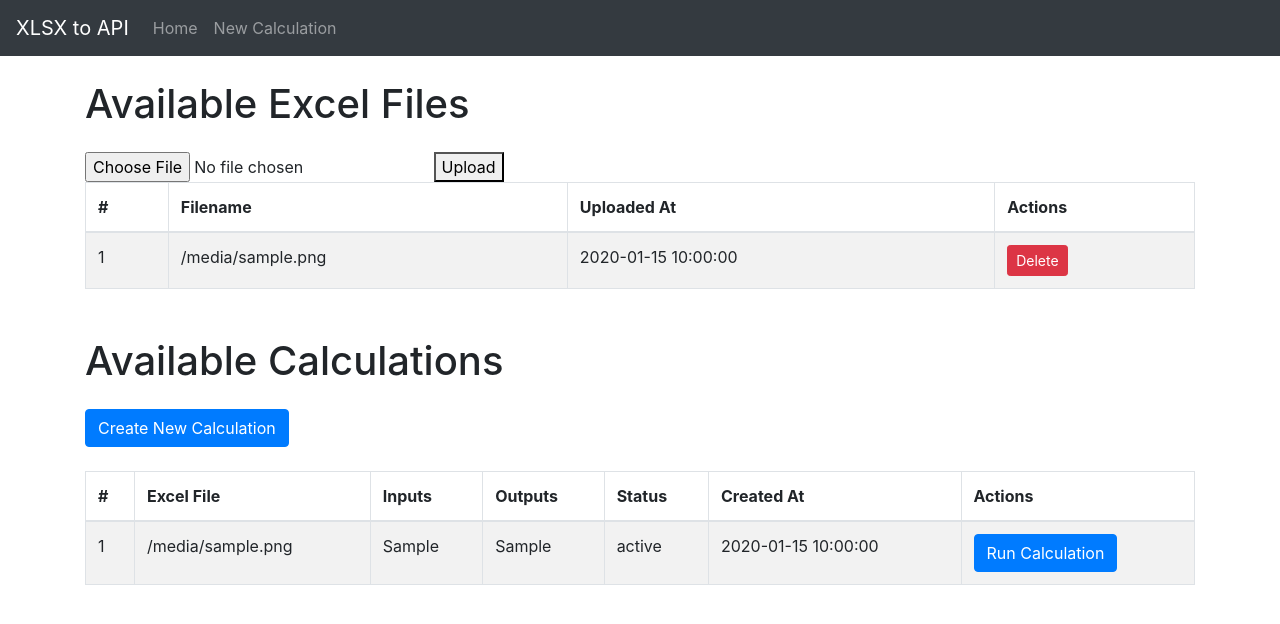
After one commit to jonathanhoss/excel_to_api, a Python web app: template app/templates/home.html in a window 1280 px wide. The commit adds this page. Shown: the top 624 px of the page. Run offline with Jinja, Linux system fonts and the light colour scheme; the template is opened without the code that fills it: most values are stand-ins (such as "Sample title", 1, 10 or a date in 2020); some libraries are stand-ins or nearby versions.

Commit message:
working mvp

```diff
--- a/app/models.py
+++ b/app/models.py
@@ -60,7 +60,9 @@ class ExcelFile(db.Model):
     )
 
     # Adding back_populates for the relationship with Calculations
-    calculations = db.relationship("Calculation", back_populates="excel_file")
+    calculations = db.relationship(
+        "Calculation", back_populates="excel_file", cascade="all, delete-orphan"
+    )
 
     def __repr__(self):
         return f"<ExcelFile {self.filename}>"
--- a/app/templates/base.html
+++ b/app/templates/base.html
@@ -1,6 +1,40 @@
-<h1>Hello World</h1>
+<!DOCTYPE html>
+<html lang="en">
+<head>
+    <meta charset="UTF-8">
+    <meta name="viewport" content="width=device-width, initial-scale=1.0">
+    <title>{% block title %}Excel to API{% endblock %}</title>
+    <link href="https://stackpath.bootstrapcdn.com/bootstrap/4.3.1/css/bootstrap.min.css" rel="stylesheet">
+</head>
+<body>
 
-<form method="POST" action="/upload" enctype="multipart/form-data">
-    <input type="file" name="file">
-    <button type="submit">Upload</button>
-</form>
+    <!-- Top Navigation Bar -->
+    <nav class="navbar navbar-expand-lg navbar-dark bg-dark">
+        <a class="navbar-brand" href="{{ url_for('home') }}">XLSX to API</a>
+        <button class="navbar-toggler" type="button" data-toggle="collapse" data-target="#navbarNav" aria-controls="navbarNav" aria-expanded="false" aria-label="Toggle navigation">
+            <span class="navbar-toggler-icon"></span>
+        </button>
+        <div class="collapse navbar-collapse" id="navbarNav">
+            <ul class="navbar-nav">
+                <li class="nav-item">
+                    <a class="nav-link" href="{{ url_for('home') }}">Home</a>
+                </li>
+                <li class="nav-item">
+                    <a class="nav-link" href="{{ url_for('new_calculation') }}">New Calculation</a>
+                </li>
+            </ul>
+        </div>
+    </nav>
+
+    <!-- Main Content -->
+    <div class="container mt-4">
+        {% block content %}
+        <!-- Content will be injected here -->
+        {% endblock %}
+    </div>
+
+    <script src="https://code.jquery.com/jquery-3.3.1.slim.min.js"></script>
+    <script src="https://cdnjs.cloudflare.com/ajax/libs/popper.js/1.14.7/umd/popper.min.js"></script>
+    <script src="https://stackpath.bootstrapcdn.com/bootstrap/4.3.1/js/bootstrap.min.js"></script>
+</body>
+</html>
--- /dev/null
+++ b/app/templates/home.html
@@ -0,0 +1,86 @@
+{% extends "base.html" %}
+
+{% block title %}Calculation Results{% endblock %}
+
+{% block content %}
+
+
+      <h1 class="mb-4">Available Excel Files</h1>
+
+      <form method="POST" action="/upload" enctype="multipart/form-data">
+        <input type="file" name="file" />
+        <button type="submit">Upload</button>
+      </form>
+
+      <table class="table table-bordered table-striped">
+        <thead>
+          <tr>
+            <th>#</th>
+            <th>Filename</th>
+            <th>Uploaded At</th>
+            <th>Actions</th>
+            <!-- Added an Actions column -->
+          </tr>
+        </thead>
+        <tbody>
+          {% for file in excel_files %}
+          <tr>
+            <td>{{ file.id }}</td>
+            <td>{{ file.filename }}</td>
+            <td>{{ file.uploaded_at }}</td>
+            <td>
+              <!-- Delete Button -->
+              <form
+                action="{{ url_for('delete_file', file_id=file.id) }}"
+                method="POST"
+                style="display: inline"
+              >
+                <button class="btn btn-danger btn-sm" type="submit">
+                  Delete
+                </button>
+              </form>
+            </td>
+          </tr>
+          {% endfor %}
+        </tbody>
+      </table>
+
+      <h1 class="mt-5 mb-4">Available Calculations</h1>
+      <!-- Button to go to New Calculation page -->
+      <a
+        href="{{ url_for('new_calculation') }}"
+        class="btn btn-primary mb-4"
+      >
+        Create New Calculation
+      </a>
+
+      <table class="table table-bordered table-striped">
+        <thead>
+          <tr>
+            <th>#</th>
+            <th>Excel File</th>
+            <th>Inputs</th>
+            <th>Outputs</th>
+            <th>Status</th>
+            <th>Created At</th>
+            <th>Actions</th> <!-- Added Actions column for the button -->
+          </tr>
+        </thead>
+        <tbody>
+          {% for calc in calculations %}
+          <tr>
+            <td>{{ calc.id }}</td>
+            <td>{{ calc.excel_file.filename }}</td>
+            <td>{{ calc.inputs_list }}</td>
+            <td>{{ calc.outputs_list }}</td>
+            <td>{{ calc.status }}</td>
+            <td>{{ calc.created_at }}</td>
+            <td>
+              <!-- Add a button that links to the form for the calculation -->
+              <a href="{{ url_for('get_calculation_form', calculation_id=calc.id) }}" class="btn btn-primary">Run Calculation</a>
+            </td>
+          </tr>
+          {% endfor %}
+        </tbody>
+      </table>
+      {% endblock %}
```
Also changed, not shown: app/routes.py (+101 -56 lines), app/templates/calculation_form.html (added, +21 -0 lines), app/templates/calculation_result.html (added, +49 -0 lines), app/templates/new_calculation.html (added, +32 -0 lines), README.md.
